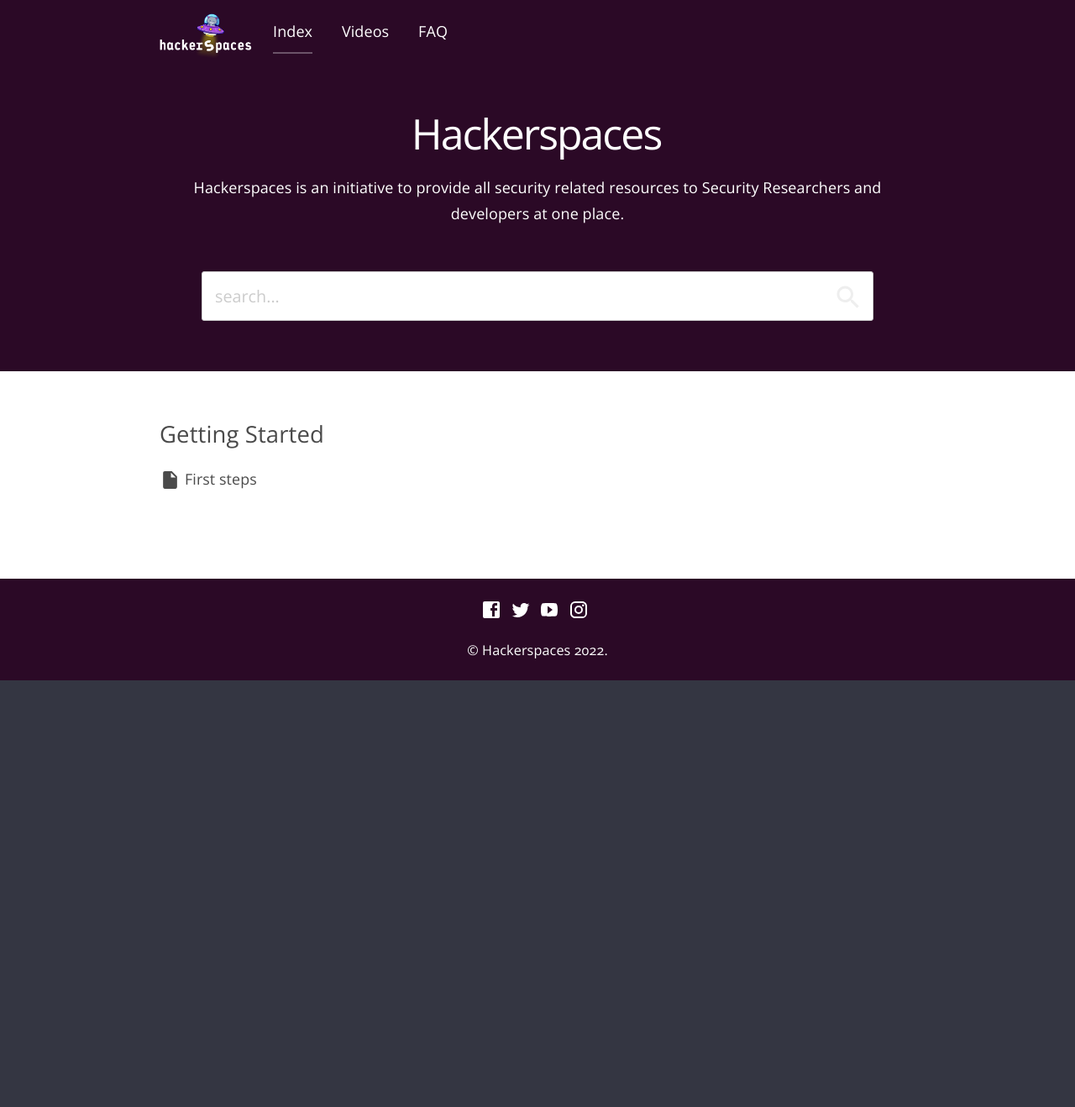
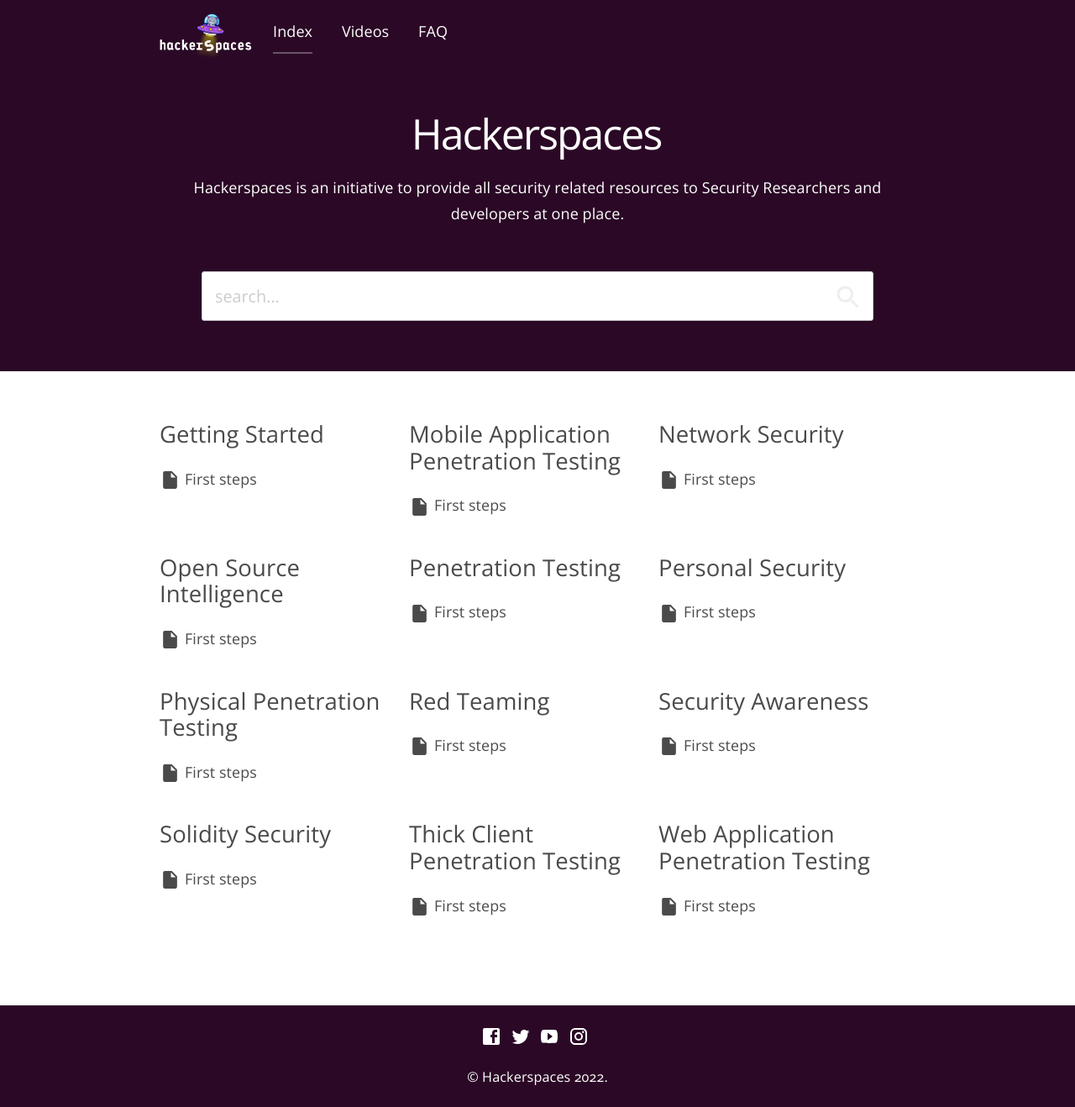
Before and after one commit to 101020210359/hackerspaces.me, a Jekyll site: the page built from index.html, in a window 1280 px wide. Shown: the whole page at 84% size. Built offline with Jekyll 4.4.1, drawn with Linux system fonts in a browser that asks for light colours; nearby versions of some CDN libraries; before the commit the page ends 900 px from its top, so only the background shows below that.

Commit message:
Updated '_posts/2017-01-16-first-steps.md' via CloudCannon

````diff
--- a/_posts/2017-01-16-first-steps.md
+++ b/_posts/2017-01-16-first-steps.md
@@ -1,8 +1,19 @@
 ---
-date: 2017-01-16
+date: 2017-01-16 00:00:00
 title: First steps
 categories:
   - getting-started
+  - web-application-penetration-testing
+  - mobile-application-penetration-testing
+  - open-source-intelligence
+  - physical-penetration-testing
+  - personal-security
+  - penetration-testing
+  - red-teaming
+  - security-awareness
+  - solidity-security
+  - thick-client-penetration-testing
+  - network-security
 description: Your first steps on our platform
 type: Document
 ---
@@ -12,7 +23,7 @@
 
 ## How to install
 
-~~~ bash
+```bash
 # Install Jekyll and Bundler gems through RubyGems
 ~ $ gem install jekyll bundler
 
@@ -26,7 +37,7 @@
 ~/myblog $ bundle exec jekyll serve
 
 # Now browse to http://localhost:4000
-~~~
+```
 
 ## Next steps
 
@@ -36,7 +47,7 @@
 
 The Jekyll gem makes a `jekyll` executable available to you in your Terminal window. You can use this command in a number of ways:
 
-~~~ bash
+```bash
 $ jekyll build
 # => The current folder will be generated into ./_site
 
@@ -49,7 +60,7 @@
 $ jekyll build --watch
 # => The current folder will be generated into ./_site,
 #    watched for changes, and regenerated automatically.
-~~~
+```
 
 ## Directory structure
 
@@ -57,7 +68,7 @@
 
 A basic Jekyll site usually looks something like this:
 
-~~~ bash
+```bash
 .
 ├── _config.yml
 ├── _data
@@ -80,22 +91,22 @@
 ├── _site
 ├── .jekyll-metadata
 └── index.html # can also be an 'index.md' with valid YAML Frontmatter
-~~~
+```
 
 ## Front matter
 
 The front matter is where Jekyll starts to get really cool. Any file that contains a YAML front matter block will be processed by Jekyll as a special file. The front matter must be the first thing in the file and must take the form of valid YAML set between triple-dashed lines. Here is a basic example:
 
-~~~ html
+```html
 ---
 layout: post
 title: Blogging Like a Hacker
 ---
-~~~
+```
 
 Between these triple-dashed lines, you can set predefined variables (see below for a reference) or even create custom ones of your own. These variables will then be available to you to access using Liquid tags both further down in the file and also in any layouts or includes that the page or post in question relies on.
 
-![Example image](https://images.unsplash.com/photo-1481487196290-c152efe083f5?ixlib=rb-0.3.5&q=80&fm=jpg&crop=entropy&cs=tinysrgb&w=1920&h=1080&fit=crop&s=80308172730757a7db0434987fa985f3)
+![Example image](https://images.unsplash.com/photo-1481487196290-c152efe083f5?ixlib=rb-0.3.5&amp;q=80&amp;fm=jpg&amp;crop=entropy&amp;cs=tinysrgb&amp;w=1920&amp;h=1080&amp;fit=crop&amp;s=80308172730757a7db0434987fa985f3)
 
 ## Where additional pages live
 
````
